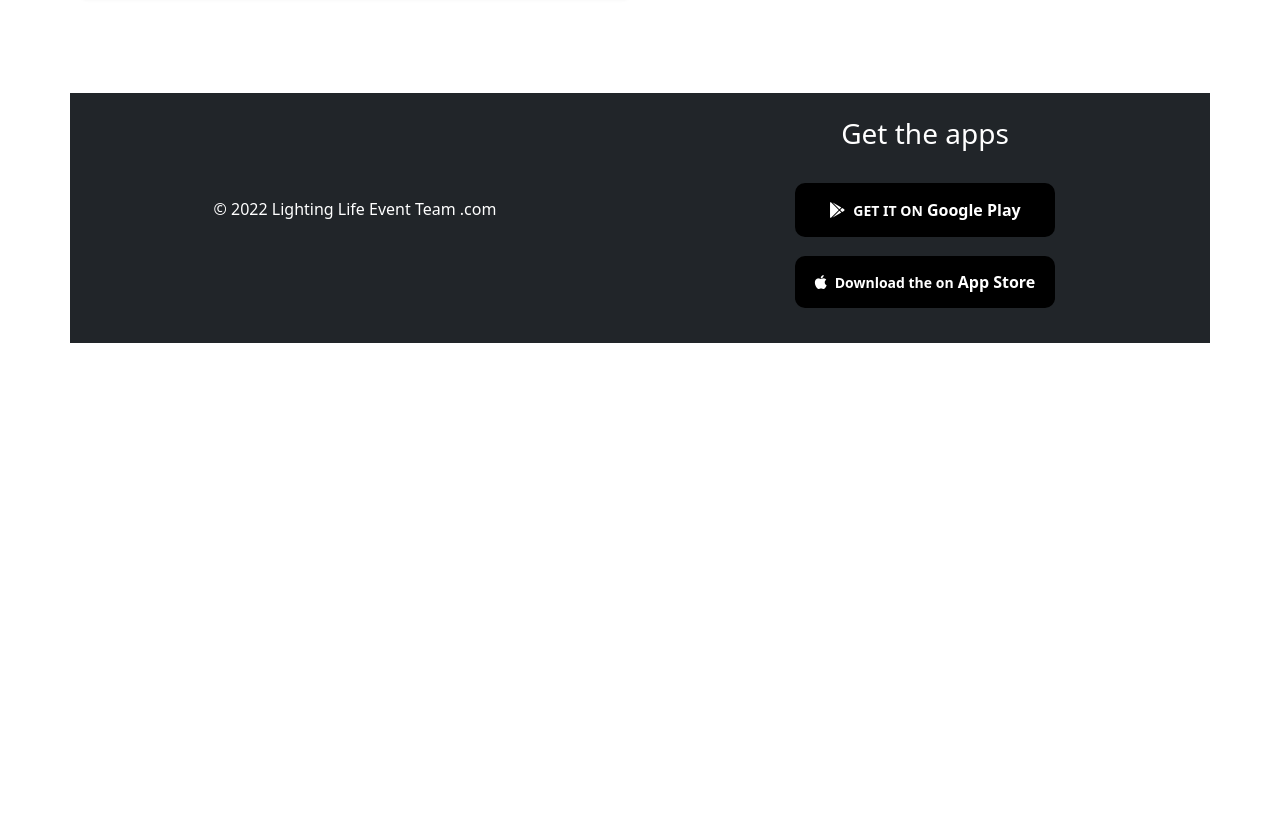
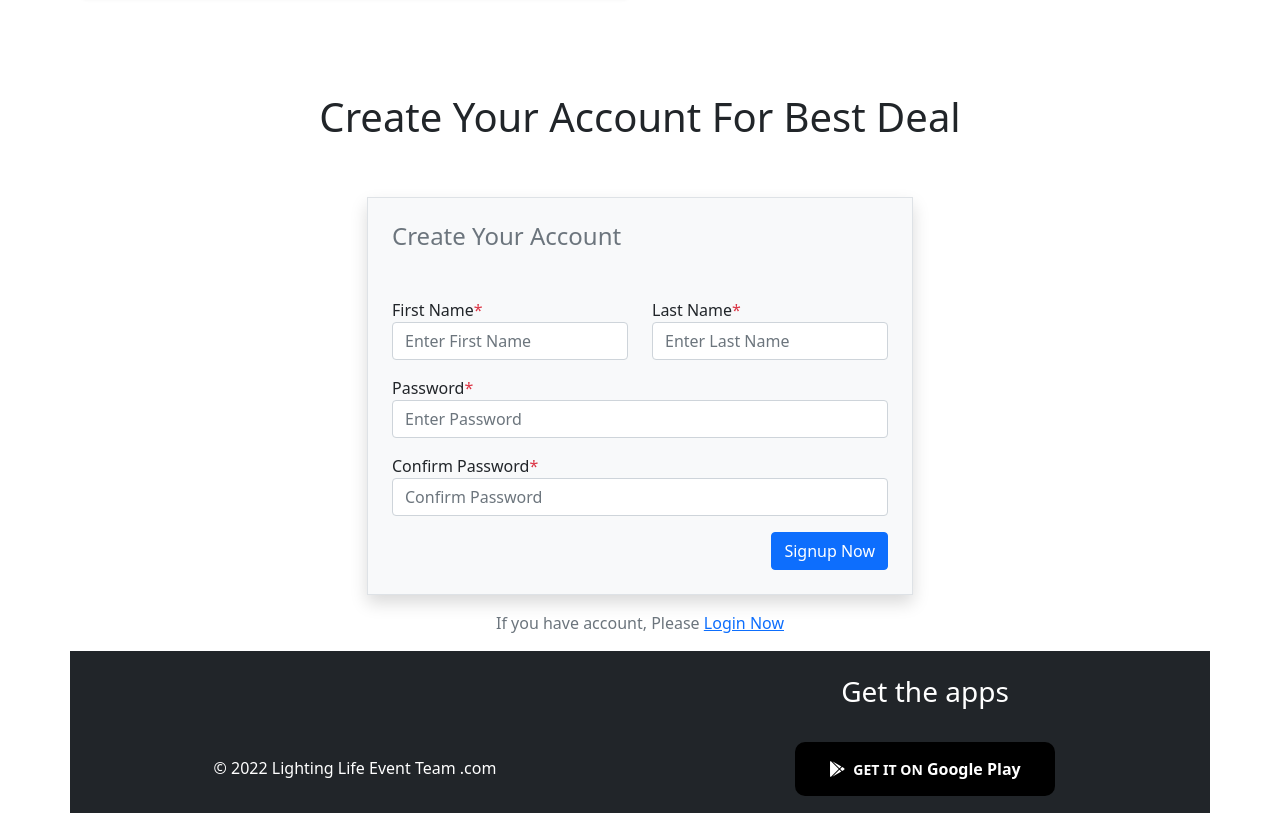
Before and after one commit to Mujakkir85/convention-hall, a plain HTML site: page index.html in a window 1280 px wide. Shown: the part 1987-2800 px from the top of the page. Before the commit the page ends 2330 px from the top, so only its background shows below. Drawn offline with nearby package versions, Linux system fonts and the light colour scheme.

Commit message:
bunas section

```diff
--- a/index.html
+++ b/index.html
@@ -26,6 +26,7 @@
             </nav>
         </section>
 
+
         <!-- Section carousel -->
         <section class="container mb-5">
             <div id="carouselExampleCaptions" class="carousel slide" data-bs-ride="carousel">
@@ -43,7 +44,11 @@
                         <div class="carousel-caption d-none d-md-block">
                             <h2>The perfect venue for Your <br> next event</h2>
                             <p>Some representative placeholder content for the first slide.</p>
-                            <button type="button" class="btn-background">Book Now</button>
+                            <div class="text-center my-2">
+                                <a href="https://www.socialtables.com/blog/event-planning/event-company-names/"
+                                    class="specil-btn fw-bold" style="text-decoration: none; color: #3F87F5;">Book
+                                    Now</a>
+                            </div>
                         </div>
                     </div>
                     <div class="carousel-item">
@@ -51,7 +56,11 @@
                         <div class="carousel-caption d-none d-md-block">
                             <h2>The perfect venue for Your <br> next event</h2>
                             <p>Some representative placeholder content for the second slide.</p>
-                            <button type="button" class="btn-background">Book Now</button>
+                            <div class="text-center my-2">
+                                <a href="https://www.socialtables.com/blog/event-planning/event-company-names/"
+                                    class="specil-btn fw-bold" style="text-decoration: none; color: #3F87F5;">Book
+                                    Now</a>
+                            </div>
                         </div>
                     </div>
                     <div class="carousel-item">
@@ -59,7 +68,11 @@
                         <div class="carousel-caption d-none d-md-block">
                             <h2>The perfect venue for Your <br> next event</h2>
                             <p>Some representative placeholder content for the third slide.</p>
-                            <button type="button" class="btn-background">Book Now</button>
+                            <div class="text-center my-2">
+                                <a href="https://www.socialtables.com/blog/event-planning/event-company-names/"
+                                    class="specil-btn fw-bold" style="text-decoration: none; color: #3F87F5;">Book
+                                    Now</a>
+                            </div>
                         </div>
                     </div>
                 </div>
@@ -182,7 +195,8 @@
             </div>
         </section>
 
-        <!-- Start Card Section -->
+        <!-- End Card Section -->
+
 
         <!-- Start Question section -->
 
@@ -280,6 +294,51 @@
 
         <!-- End Question section -->
 
+
+        <!-- Start bonus section 1 -->
+
+        <Section class="container">
+            <h1 class="text-center">Create Your Account For Best Deal</h1>
+            <div class="row">
+                <div class="col-md-6 offset-md-3">
+                    <div class="signup-form">
+                        <form action="" class="mt-5 border p-4 bg-light shadow">
+                            <h4 class="mb-5 text-secondary">Create Your Account</h4>
+                            <div class="row">
+                                <div class="mb-3 col-md-6">
+                                    <label>First Name<span class="text-danger">*</span></label>
+                                    <input type="text" name="fname" class="form-control" placeholder="Enter First Name">
+                                </div>
+
+                                <div class="mb-3 col-md-6">
+                                    <label>Last Name<span class="text-danger">*</span></label>
+                                    <input type="text" name="Lname" class="form-control" placeholder="Enter Last Name">
+                                </div>
+
+                                <div class="mb-3 col-md-12">
+                                    <label>Password<span class="text-danger">*</span></label>
+                                    <input type="password" name="password" class="form-control"
+                                        placeholder="Enter Password">
+                                </div>
+                                <div class="mb-3 col-md-12">
+                                    <label>Confirm Password<span class="text-danger">*</span></label>
+                                    <input type="password" name="confirmpassword" class="form-control"
+                                        placeholder="Confirm Password">
+                                </div>
+                                <div class="col-md-12">
+                                    <button class="btn btn-primary float-end">Signup Now</button>
+                                </div>
+                            </div>
+                        </form>
+                        <p class="text-center mt-3 text-secondary">If you have account, Please <a href="#">Login Now</a>
+                        </p>
+                    </div>
+                </div>
+            </div>
+
+        </Section>
+        <!-- End bonus section 1 -->
+
     </main>
 
     <footer class="container bg-dark " style="height: 250px;">
```
